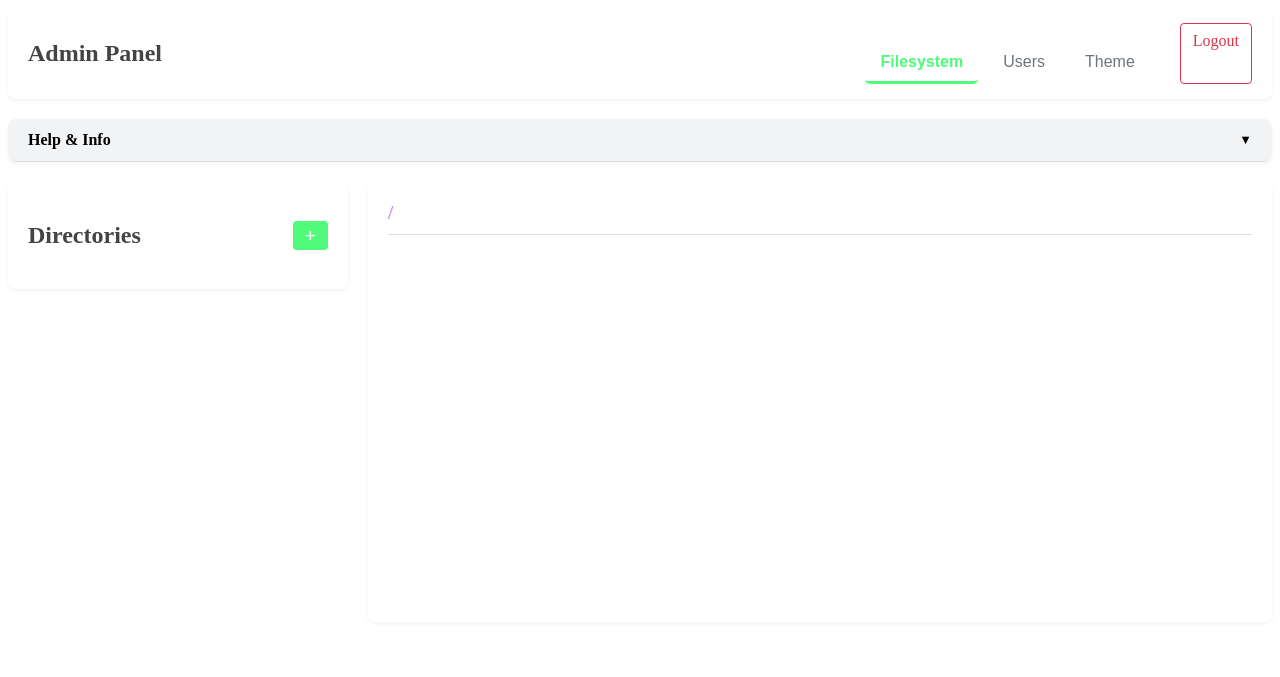
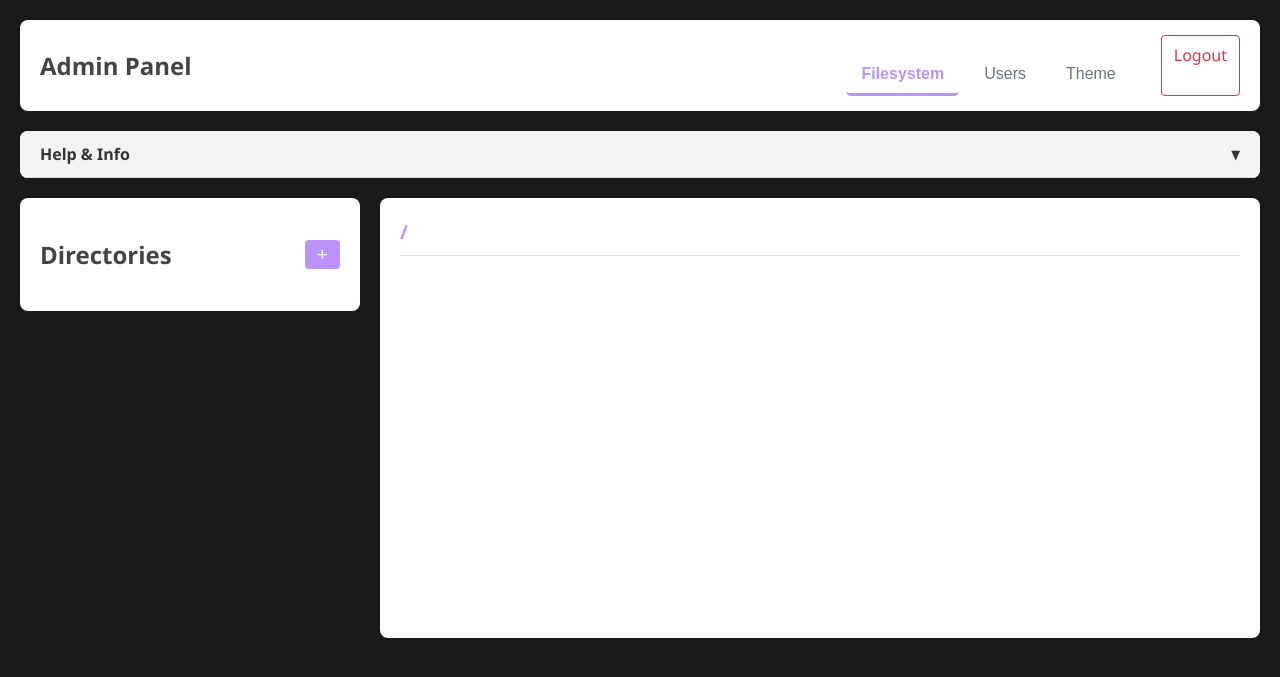
Before and after one commit to zeighy/termi-story, a PHP site: page / in a window 1280 px wide. Shown: the top 677 px of the page. Run offline with PHP 8.4, Linux system fonts and the light colour scheme; the visitor is signed in with stand-in values (Sample User, id 1); data that the repository does not hold is empty; some libraries are stand-ins or nearby versions.

Commit message:
Admin panel filesystem UI improvements
Co-authored-by: google-labs-jules[bot] <161369871+google-labs-jules[bot]@users.noreply.github.com>

```diff
--- a/admin/assets/admin.css
+++ b/admin/assets/admin.css
@@ -1,5 +1,5 @@
 :root {
-    --primary-color: var(--theme-prompt-user-color, #007bff);
+    --primary-color: var(--theme-prompt-path-color, #007bff);
     --secondary-color: #6c757d;
     --success-color: #28a745;
     --danger-color: #dc3545;
@@ -9,15 +9,6 @@
     --text-color: #333;
     --border-color: #ddd;
     --item-hover-bg: #f8f9fa;
-}
-    --secondary-color: #6c757d;
-    --success-color: #28a745;
-    --danger-color: #dc3545;
-    --warning-color: #ffc107;
-    --bg-color: #f4f6f9;
-    --card-bg: #ffffff;
-    --text-color: #333;
-    --border-color: #ddd;
 }
 
 body {
```
